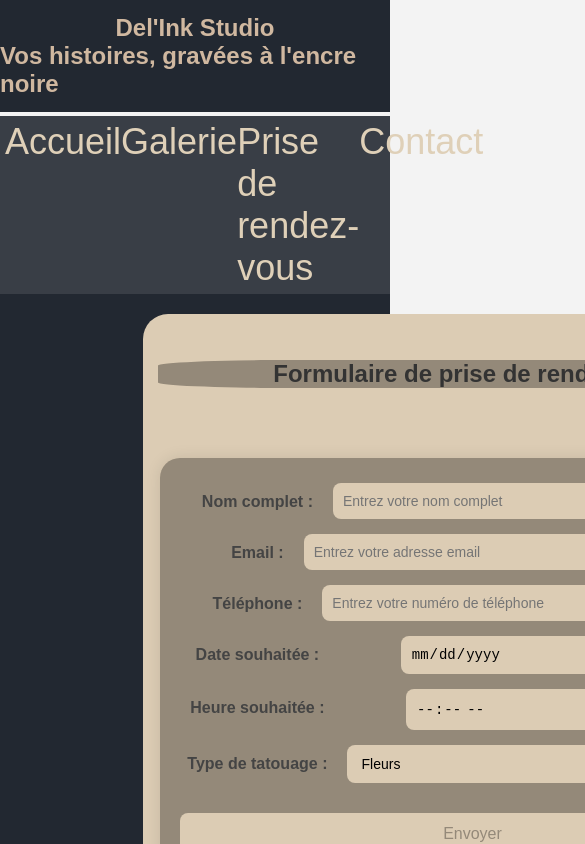
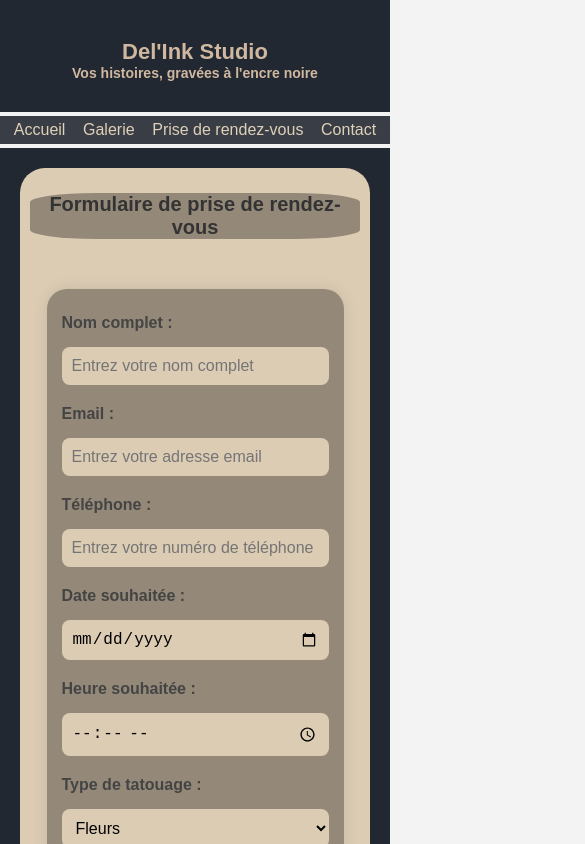
Before and after one commit to BouchartLaurine/React-Delinkstudio, a React (Vite) app: page /form in a window 390 px wide. Shown: the top 844 px of the page, 585 px wide, since content can reach past the window. Built offline with nearby package versions, Linux system fonts and the light colour scheme; a web font is replaced by a local one.

Commit message:
add responsive navbar, footer page formulaire

```diff
--- a/src/components/Navbar.jsx
+++ b/src/components/Navbar.jsx
@@ -20,4 +20,6 @@ const Navbar = () => {
   );
 };
 
+
+
 export default Navbar;
--- a/styles/components/_navigation.scss
+++ b/styles/components/_navigation.scss
@@ -52,3 +52,34 @@ h3 {
   color: #948979;
   text-align: center;
 }
+
+/* -------- Responsive pour iPhone 12 Pro -------- */
+@media (max-width: 420px) {
+
+
+  .bg-header h1 {
+    font-size: 22px;
+  }
+
+  .bg-header h2 {
+    font-size: 14px;
+  }
+
+  .bg-header img {
+    max-width: 70px;
+    margin-bottom: 8px;
+  }
+
+  /* Menu vertical au lieu d'horizontal */
+  .navbar-links {
+    margin-bottom: 4px;
+  }
+
+  .navbar-links li a {
+    font-size: 16px;
+  }
+  h3 {
+    font-size: 20px;
+    margin-top: 5px;
+  }
+}
--- a/styles/pages/styleForm.css
+++ b/styles/pages/styleForm.css
@@ -101,4 +101,45 @@ select {
   opacity: 1;
   visibility: visible;
 }
+
+/* Responsive iPhone 12 Pro (largeur ~390px) */
+@media (max-width: 420px) {
+  form {
+    width: 90%;
+    height: auto;
+    margin: 30px auto;
+    padding: 15px;
+  }
+  .form-rdv {
+    width: 100%;
+    height: auto;
+    margin-left: 0;
+    padding: 15px 10px;
+  }
+  .form-input {
+    flex-direction: column;
+    gap: 10px;
+    align-items: flex-start;
+  }
+  form label {
+    max-width: 100%;
+    margin-top: 10px;
+  }
+  form input,
+form select,
+form textarea,
+.tooltip-container {
+    width: 100%;
+    font-size: 16px;
+  }
+  .tooltip-text {
+    font-size: 12px;
+  }
+  .form-h2 {
+    width: 100%;
+    font-size: 20px;
+    margin-top: 10px;
+    padding: 0 10px;
+  }
+}
 /*# sourceMappingURL=styleForm.css.map */
--- a/styles/pages/styleForm.scss
+++ b/styles/pages/styleForm.scss
@@ -118,3 +118,52 @@ select {
   opacity: 1;
   visibility: visible;
 }
+
+
+
+/* Responsive iPhone 12 Pro (largeur ~390px) */
+@media (max-width: 420px) {
+  form {
+    width: 90%;
+    height: auto;
+    margin: 30px auto;
+    padding: 15px;
+  }
+
+  .form-rdv {
+    width: 100%;
+    height: auto;
+    margin-left: 0;
+    padding: 15px 10px;
+  }
+
+  .form-input {
+    flex-direction: column;
+    gap: 10px;
+    align-items: flex-start;
+  }
+
+  form label {
+    max-width: 100%;
+    margin-top: 10px;
+  }
+
+  form input,
+  form select,
+  form textarea,
+  .tooltip-container {
+    width: 100%;
+    font-size: 16px;
+  }
+
+  .tooltip-text {
+    font-size: 12px;
+  }
+
+  .form-h2 {
+    width: 100%;
+    font-size: 20px;
+    margin-top: 10px;
+    padding: 0 10px;
+  }
+}
```
Also changed, not shown: styles/pages/styleForm.min.css (+1 -1 lines), src/components/Footer.jsx (line endings or trailing spaces), 2 other files (tests, documents, lock files or other folders).
